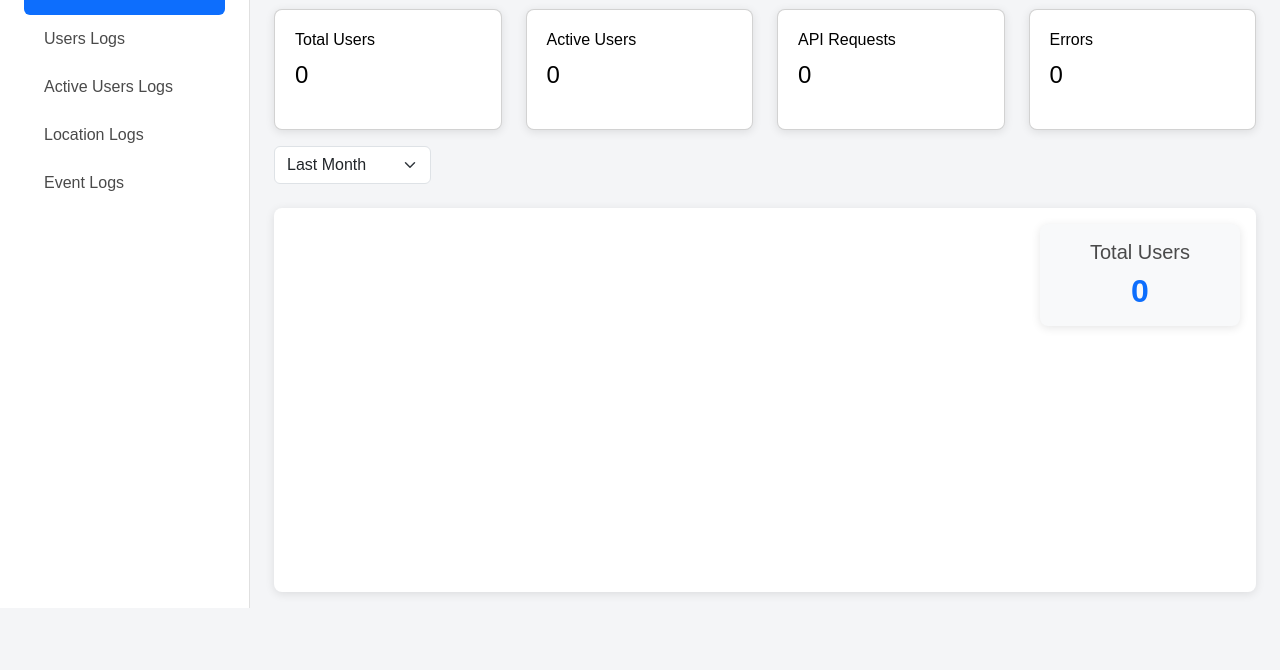
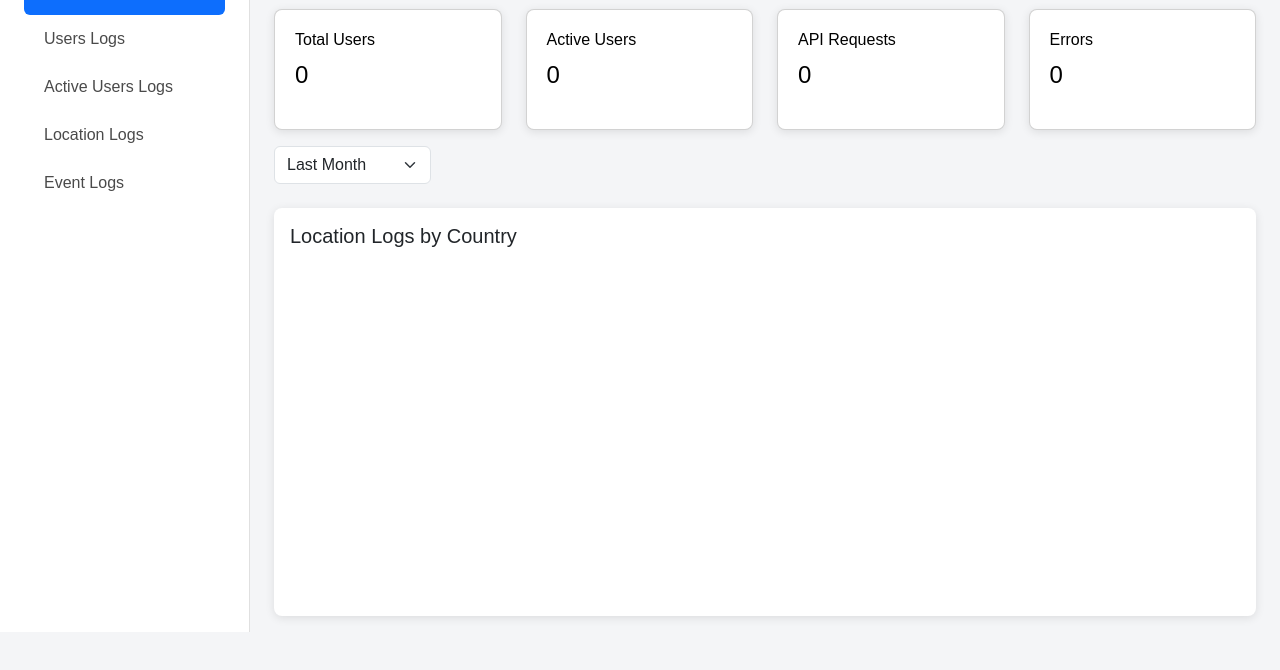
Before and after one commit to Vidi-Labs/seekr_dashboard, a plain HTML site: page index.html in a window 1280 px wide. Shown: the part 78-748 px from the top of the page. Drawn offline with nearby package versions, Linux system fonts and the light colour scheme.

Commit message:
overview  update8

```diff
--- a/index.html
+++ b/index.html
@@ -84,27 +84,6 @@
             margin-top: 2rem;
         }
 
-        .total-user-container {
-    background-color: #f8f9fa;
-    padding: 1rem;
-    border-radius: 0.5rem;
-    box-shadow: 0 2px 10px rgba(0, 0, 0, 0.1);
-    width: 200px; /* Adjust the width to fit the content */
-}
-
-.total-user-container h5 {
-    font-size: 1.25rem;
-    color: #4A4A4A;
-}
-
-.total-user-container p {
-    font-size: 2rem;
-    font-weight: bold;
-    color: #0D6EFD;
-    margin: 0;
-}
-
-
         @media (max-width: 767px) {
             .content-header {
                 flex-direction: column;
@@ -121,8 +100,6 @@
                 margin-right: auto; /* Aligned the burger button to the left */
             }
         }
-
-
     </style>
 </head>
 
@@ -232,13 +209,10 @@
                         </div>
                     </div>
 
-                    <div class="chart-card d-flex justify-content-between align-items-start">
+                    <div class="chart-card">
+                        <h5>Location Logs by Country</h5>
                         <div class="chart-container">
                             <canvas id="locationPieChart"></canvas>
-                        </div>
-                        <div class="total-user-container text-center ms-3">
-                            <h5>Total Users</h5>
-                            <p id="totalUsersFromChart" class="display-4">0</p>
                         </div>
                     </div>
                 </div>
@@ -316,19 +290,17 @@
                 .then(response => response.json())
                 .then(data => {
                     if (data.success) {
+                        // Aggregating the data by country
                         const countriesData = data.data.reduce((acc, location) => {
                             const country = location.country || 'Unknown';
                             acc[country] = (acc[country] || 0) + 1;
                             return acc;
                         }, {});
 
+                        // Updating the pie chart
                         pieChart.data.labels = Object.keys(countriesData);
                         pieChart.data.datasets[0].data = Object.values(countriesData);
                         pieChart.update();
-
-            // Calculate and update total users count from the pie chart
-            const totalUsersCount = Object.values(countriesData).reduce((sum, count) => sum + count, 0);
-            document.getElementById('totalUsersFromChart').textContent = totalUsersCount;
                     }
                 })
                 .catch(error => console.error('Error fetching chart data:', error));
```
Lines whose indentation alone changed are shown as unchanged.
